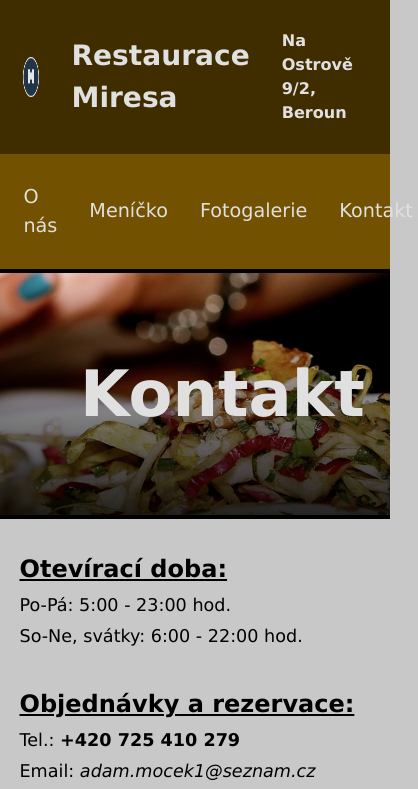
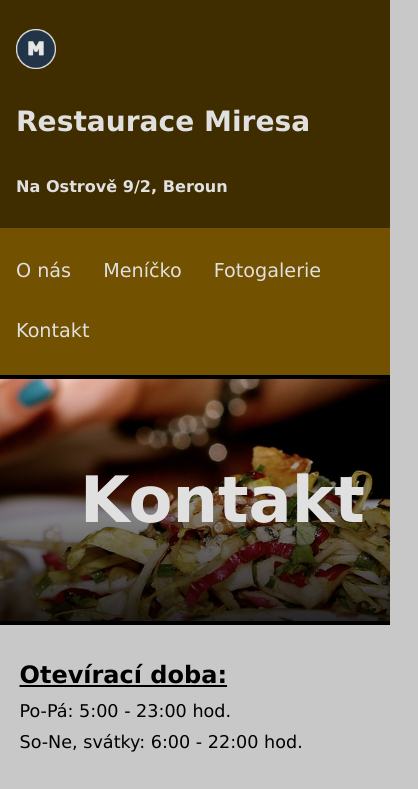
Before and after one commit to anqst/wba-mocek-adam-2c, a plain HTML site: page individual_work/pololetni-prace/pages/kontakt.html in a window 390 px wide. Shown: the top 789 px of the page, 418 px wide, since content can reach past the window. Drawn offline with Linux system fonts and the light colour scheme.

Commit message:
čeština final boss now

```diff
--- /dev/null
+++ b/20-1-2022/reset.css
@@ -0,0 +1,91 @@
+/* Box sizing rules */
+*,
+*::before,
+*::after {
+  box-sizing: border-box;
+}
+
+/* Remove default margin */
+body,
+h1,
+h2,
+h3,
+h4,
+h5,
+h6,
+p,
+figure,
+blockquote,
+dl,
+dd,
+ul,
+li {
+  margin: 0;
+  padding: 0;
+  border: none;
+}
+
+a {
+  text-decoration: none;
+  color: inherit;
+}
+
+/* Remove list styles on ul, ol elements with a list role, which suggests default styling will be removed */
+ul[role="list"],
+ol[role="list"] {
+  list-style: none;
+}
+
+/* Remove list styles on ul, ol elements */
+ul,
+ol {
+  list-style: none;
+}
+
+/* Set core root defaults */
+html:focus-within {
+  scroll-behavior: smooth;
+}
+
+/* Set core body defaults */
+body {
+  min-height: 100vh;
+  text-rendering: optimizeSpeed;
+  line-height: 1.5;
+}
+
+/* A elements that don't have a class get default styles */
+a:not([class]) {
+  text-decoration-skip-ink: auto;
+}
+
+/* Make images easier to work with */
+img,
+picture {
+  max-width: 100%;
+  display: block;
+}
+
+/* Inherit fonts for inputs and buttons */
+input,
+button,
+textarea,
+select {
+  font: inherit;
+}
+
+/* Remove all animations, transitions and smooth scroll for people that prefer not to see them */
+@media (prefers-reduced-motion: reduce) {
+  html:focus-within {
+    scroll-behavior: auto;
+  }
+
+  *,
+  *::before,
+  *::after {
+    animation-duration: 0.01ms !important;
+    animation-iteration-count: 1 !important;
+    transition-duration: 0.01ms !important;
+    scroll-behavior: auto !important;
+  }
+}
--- /dev/null
+++ b/20-1-2022/style.css
@@ -0,0 +1,70 @@
+body{
+    color: rgb(0, 0, 0);
+    background-color: rgb(201, 9, 9);
+    font-family: Verdana, Geneva, Tahoma, sans-serif;
+}
+
+header{
+    width: 100%;
+    background-color: rgb(240, 248, 255);
+}
+
+header nav{
+    width: 90%;
+    margin: auto;
+    background-color: rgb(240, 248, 255);
+
+    display: flex;
+    flex-flow: row nowrap;
+    justify-content: flex-start;
+    align-items: center;
+    align-content: flex-start;
+
+    padding: 1rem 0;
+}
+
+header nav ul {
+    display: flex;
+    flex-flow: row nowrap;
+    justify-content: flex-start;
+    align-items: center;
+    align-content: flex-start;
+    gap: 5rem;
+}
+
+main{
+    width: 90%;
+    margin: auto;
+}
+
+main section{
+    text-align: justify;
+}
+
+main section *{
+    padding: 1rem 0;
+}
+
+@media only screen and (max-width: 550px){
+
+    header nav{
+        width: 90%;
+        margin: auto;
+        background-color: rgb(240, 248, 255);
+
+        display: flex;
+        flex-flow: row wrap;
+        justify-content: flex-start;
+        align-items: center;
+        align-content: flex-start;
+    }
+
+    header nav ul {
+        display: flex;
+        flex-flow: row wrap;
+        justify-content: flex-start;
+        align-items: center;
+        align-content: flex-start;
+        gap: 5rem;
+    }
+}
--- a/individual_work/pololetni-prace/pages/kontakt.html
+++ b/individual_work/pololetni-prace/pages/kontakt.html
@@ -41,7 +41,7 @@
     <!-- Header -->
 
     <!-- Content -->
-    <main style="height: 100vh">
+    <main>
       <div class="image-container">
         <div class="title-container">
           <h1>Kontakt</h1>
--- a/individual_work/pololetni-prace/styles/main.css
+++ b/individual_work/pololetni-prace/styles/main.css
@@ -40,7 +40,6 @@ img#homepage-icon {
 /* Header, footer */
 
 header {
-  width: 100%;
 
   background-color: rgb(114, 82, 0);
   color: rgb(224, 224, 224);
@@ -54,15 +53,16 @@ header {
 }
 
 footer {
+  padding: 0 1rem;
+
   background-color: rgb(114, 82, 0);
   color: rgb(224, 224, 224);
-  width: 100%;
 
   border-top: 0.3rem solid rgb(0, 0, 0);
   border-bottom: 1.6rem solid rgb(63, 45, 0);
 
   display: flex;
-  flex-flow: row nowrap;
+  flex-flow: row wrap;
   justify-content: flex-start;
   align-items: center;
   align-content: flex-start;
@@ -70,11 +70,10 @@ footer {
 
 header > #navbar-container,
 header > #title-container {
-  width: 100%;
-  padding: 1.8rem 0px;
+  padding: 1.8rem 1rem;
 
   display: flex;
-  flex-flow: row nowrap;
+  flex-flow: row wrap;
   justify-content: flex-start;
   align-items: center;
   align-content: flex-start;
@@ -88,11 +87,11 @@ header > #title-container {
 
 header > #title-container > div,
 header > #navbar-container > nav {
-  width: 88%;
-  margin: auto;
+/*   width: 88%; */
+/*   margin: auto; */
 
   display: flex;
-  flex-flow: row nowrap;
+  flex-flow: row wrap;
   justify-content: flex-start;
   align-items: center;
   align-content: flex-start;
@@ -104,13 +103,13 @@ header > #navbar-container > nav {
 }
 
 footer > .footer-container {
-  width: 90%;
+/*   width: 90%; */
   margin: auto;
 
   padding: 1.8rem 0rem;
 
   display: flex;
-  flex-flow: row nowrap;
+  flex-flow: row wrap;
   justify-content: space-between;
   align-items: flex-start;
   align-content: flex-start;
@@ -119,7 +118,7 @@ footer > .footer-container {
 
 footer > .footer-container > #footer-infobox {
   display: flex;
-  flex-flow: row nowrap;
+  flex-flow: row wrap;
   justify-content: flex-start;
   align-items: flex-start;
   align-content: flex-start;
--- /dev/null
+++ b/individual_work/pololetni-prace/styles/responsive.css
@@ -0,0 +1,4 @@
+@media only screen and (max-width:500px){
+
+
+}
```
Also changed, not shown: 20-1-2022/index.html (added, +61 -0 lines).
